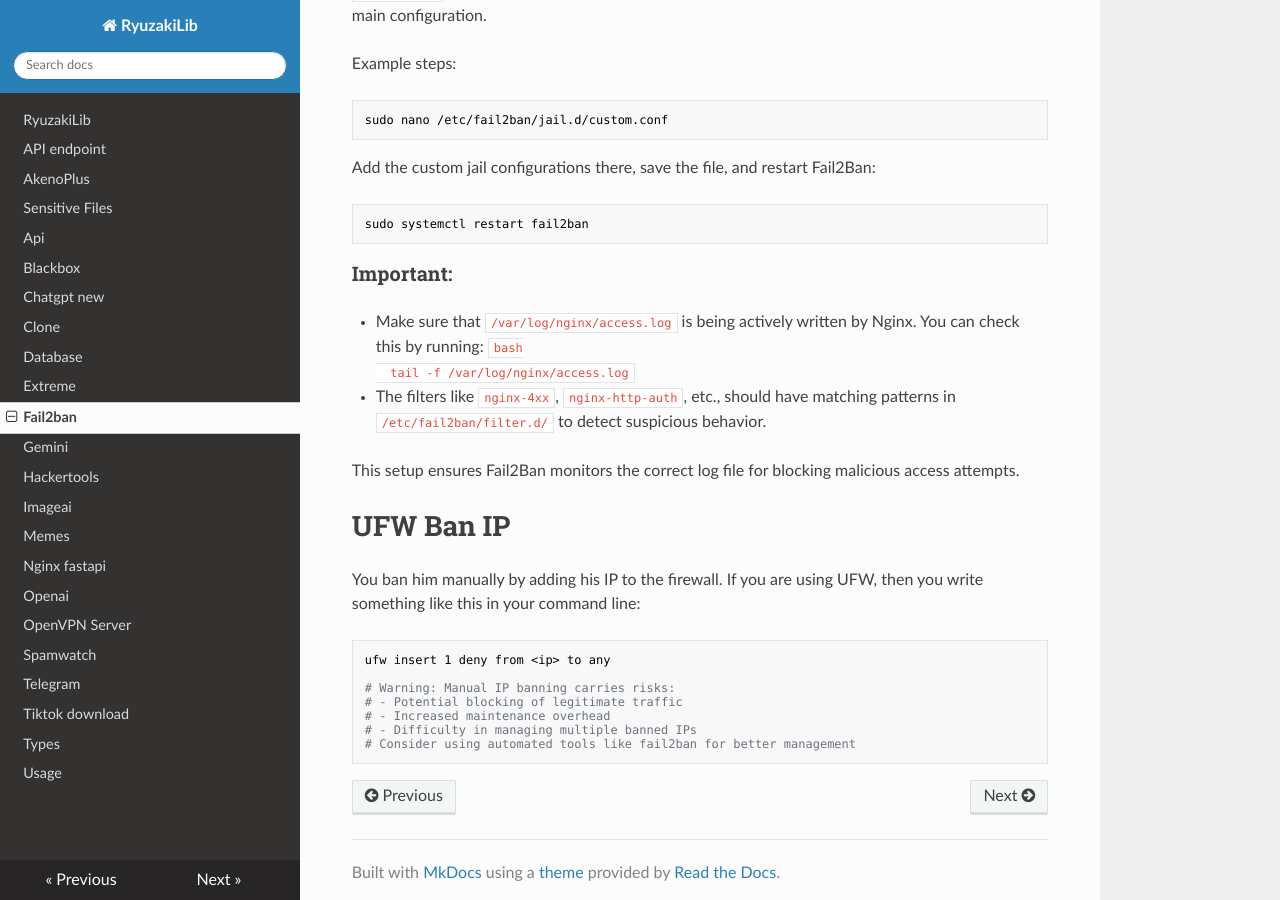
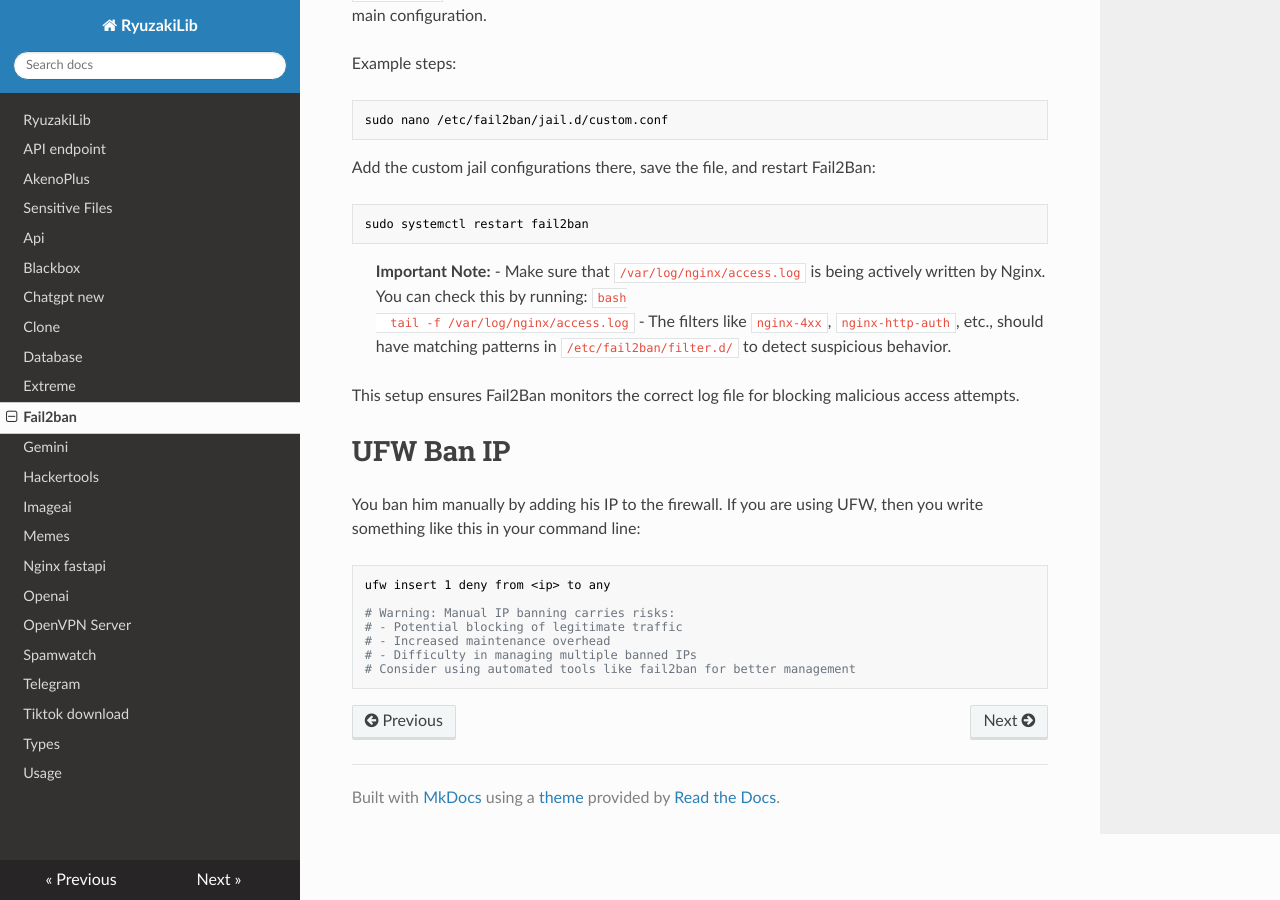
Before and after one commit to TeamKillerX/RyuzakiLib, an MkDocs documentation site: the page built from docs/fail2ban.md, in a window 1280 px wide and 900 px high, scrolled down 5401 px. Built offline with MkDocs 1.6.1, drawn with Linux system fonts in a browser that asks for light colours; nearby versions of some CDN libraries.

Commit message:
Update docs/fail2ban.md
Co-authored-by: sourcery-ai[bot] <58596630+sourcery-ai[bot]@users.noreply.github.com>

````diff
--- a/docs/fail2ban.md
+++ b/docs/fail2ban.md
@@ -280,7 +280,7 @@ Add the custom jail configurations there, save the file, and restart Fail2Ban:
 sudo systemctl restart fail2ban
 ```
 
-### Important:
+> **Important Note:**
 - Make sure that `/var/log/nginx/access.log` is being actively written by Nginx. You can check this by running:
   ```bash
   tail -f /var/log/nginx/access.log
````
